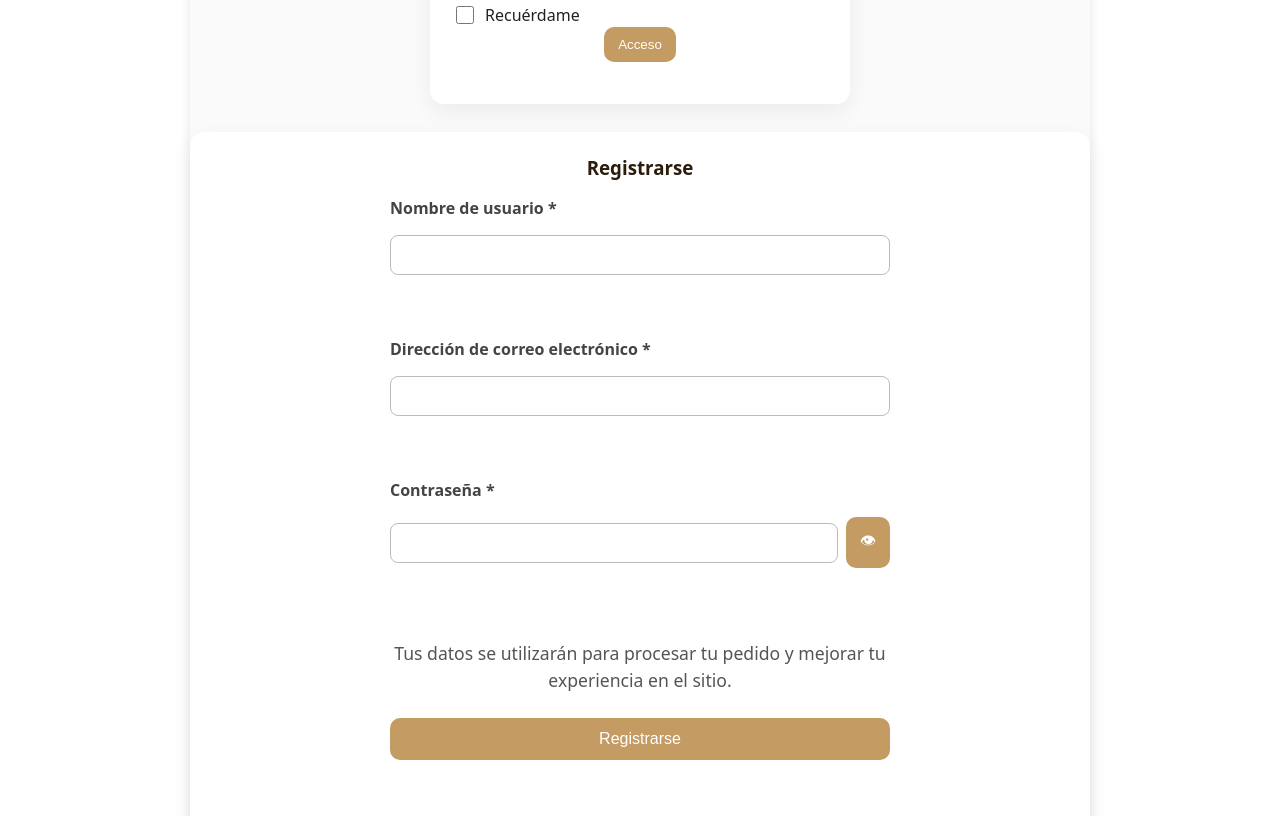
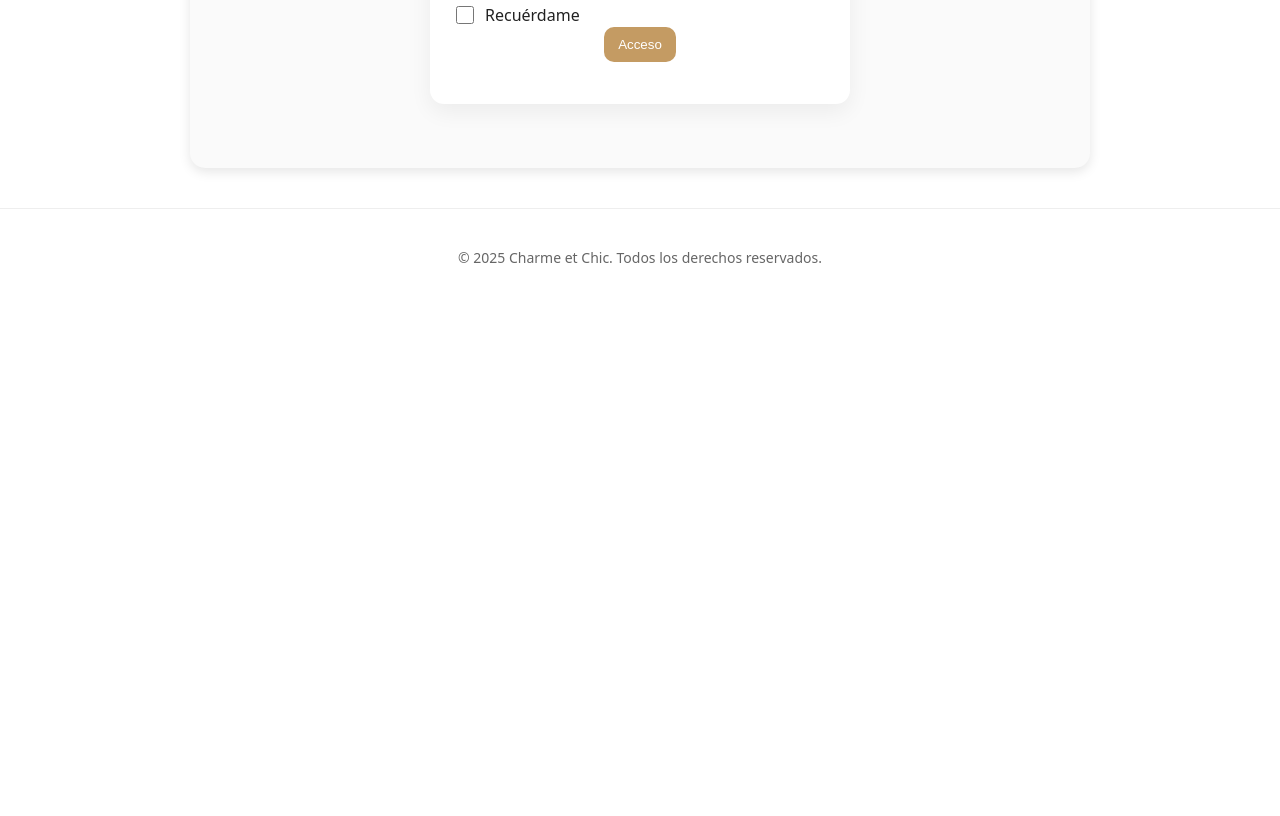
Before and after one commit to DGomezPalacios/charmeetchic-html, a plain HTML site: page html/login.html in a window 1280 px wide. Shown: the part 394-1210 px from the top of the page. After the commit the page ends 800 px from the top, so only its background shows below. Drawn offline with Linux system fonts and the light colour scheme; a script that the page names is missing.

Commit message:
arreglo login

```diff
--- a/html/login.html
+++ b/html/login.html
@@ -62,35 +62,6 @@
             </form>
 
         </div>
-
-        <!-- Registro -->
-        <div class="panel">
-            <h3>Registrarse</h3>
-            <form id="formRegistro" class="formulario-contacto" novalidate>
-                <label for="regUser">Nombre de usuario *</label>
-                <input id="regUser" type="text" autocomplete="username" />
-                <small id="errRegUser" class="error-msg" aria-live="polite"></small>
-
-                <label for="regEmail">Dirección de correo electrónico *</label>
-                <input id="regEmail" type="email" autocomplete="email" />
-                <small id="errRegEmail" class="error-msg" aria-live="polite"></small>
-
-                <label for="regPass">Contraseña *</label>
-                <div class="inline">
-                    <input id="regPass" type="password" minlength="6" autocomplete="new-password" style="flex:1" />
-                    <button type="button" class="toggle-pass" data-target="regPass" aria-controls="regPass"
-                        aria-pressed="false" title="Mostrar contraseña">👁</button>
-                </div>
-                <small id="errRegPass" class="error-msg" aria-live="polite"></small>
-
-                <p class="help" style="margin:10px 0">
-                    Tus datos se utilizarán para procesar tu pedido y mejorar tu experiencia en el sitio.
-                </p>
-
-                <button type="submit" class="btn-primary">Registrarse</button>
-                <p id="msgRegistro" class="help" aria-live="polite"></p>
-            </form>
-        </div>
     </div>
     </div>
 
```
